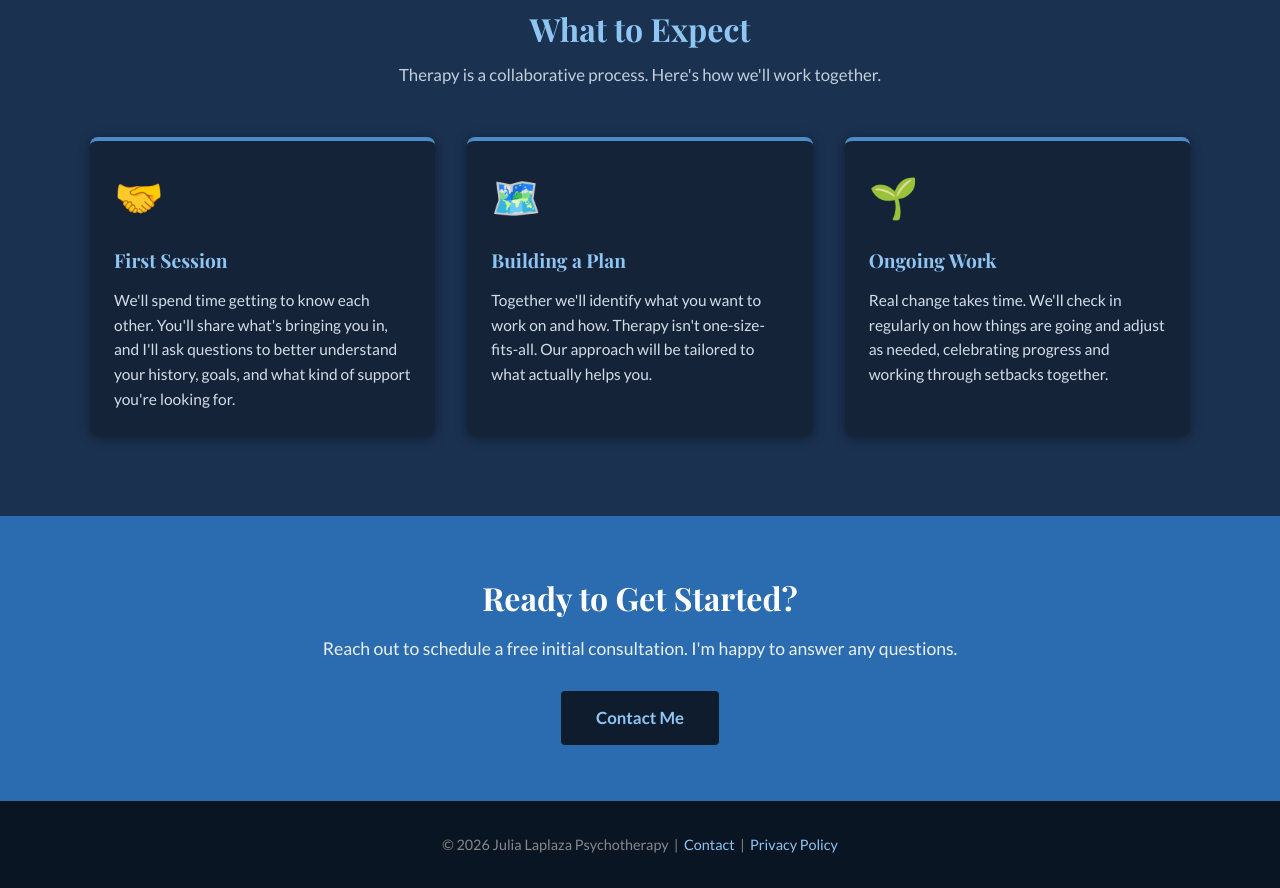
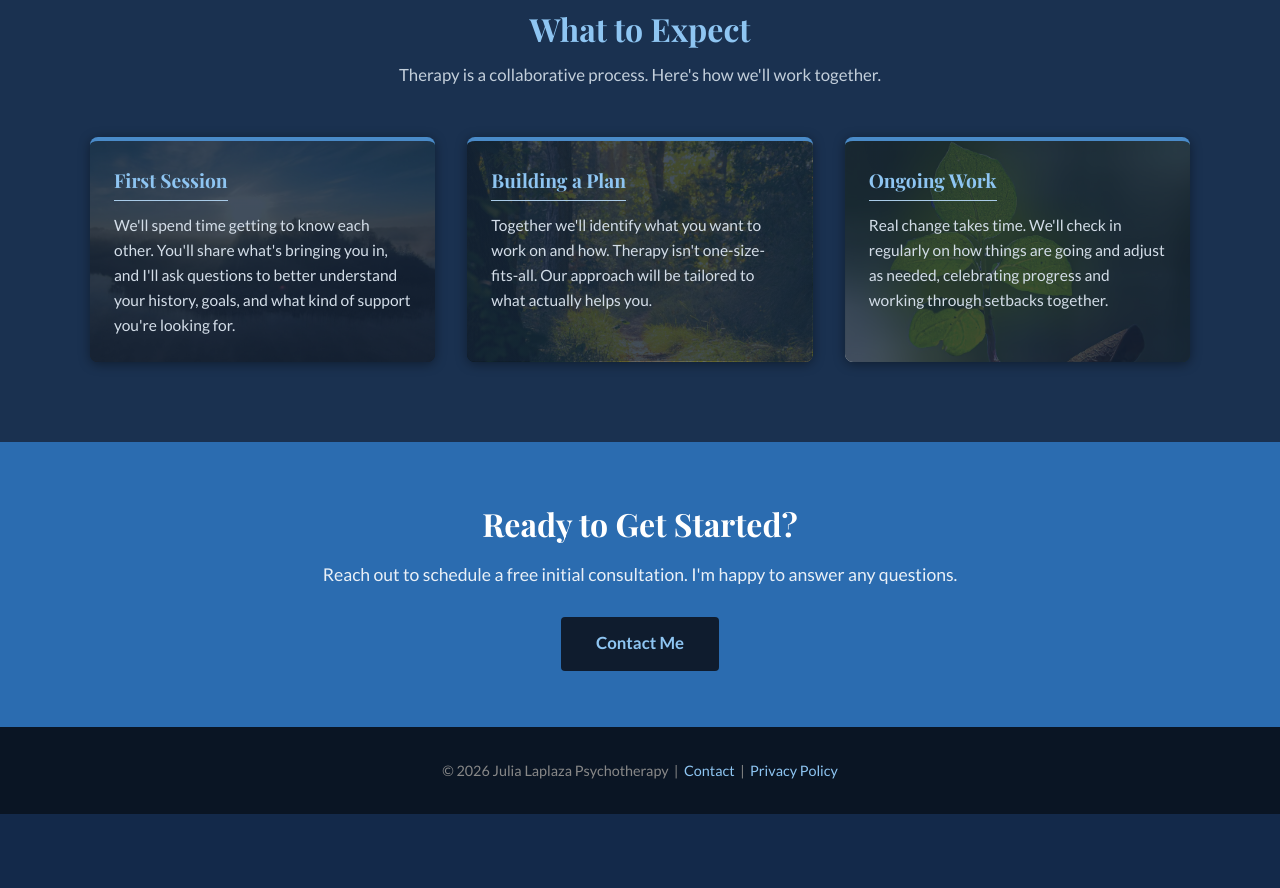
Before and after one commit to luce-vision/Julia-Laplaza-Psychotherapy-Site, a plain HTML site: page about.html in a window 1280 px wide. Shown: the part 1168-2056 px from the top of the page. After the commit the page ends 1982 px from the top, so only its background shows below. Drawn offline with nearby package versions, Linux system fonts and the light colour scheme; a web font is replaced by a local one.

Commit message:
About card photos,remove emojis, underline card headings

```diff
--- a/about.html
+++ b/about.html
@@ -69,25 +69,22 @@
       <p class="section-subtitle">Therapy is a collaborative process. Here's how we'll work together.</p>
       <div class="services-grid-3">
 
-        <div class="service-card">
+        <div class="service-card card-first">
           <div class="card-body">
-            <div class="icon">🤝</div>
             <h3>First Session</h3>
             <p>We'll spend time getting to know each other. You'll share what's bringing you in, and I'll ask questions to better understand your history, goals, and what kind of support you're looking for.</p>
           </div>
         </div>
 
-        <div class="service-card">
+        <div class="service-card card-plan">
           <div class="card-body">
-            <div class="icon">🗺️</div>
             <h3>Building a Plan</h3>
             <p>Together we'll identify what you want to work on and how. Therapy isn't one-size-fits-all. Our approach will be tailored to what actually helps you.</p>
           </div>
         </div>
 
-        <div class="service-card">
+        <div class="service-card card-ongoing">
           <div class="card-body">
-            <div class="icon">🌱</div>
             <h3>Ongoing Work</h3>
             <p>Real change takes time. We'll check in regularly on how things are going and adjust as needed, celebrating progress and working through setbacks together.</p>
           </div>
--- a/style.css
+++ b/style.css
@@ -269,7 +269,10 @@ section {
 /* Service card background photos, darkened so text stays readable */
 .service-card.card-individual,
 .service-card.card-couples,
-.service-card.card-consultation {
+.service-card.card-consultation,
+.service-card.card-first,
+.service-card.card-plan,
+.service-card.card-ongoing {
   background-size: cover;
   background-position: center;
 }
@@ -286,9 +289,16 @@ section {
   background-image: linear-gradient(rgba(20, 35, 56, 0.80), rgba(20, 35, 56, 0.80)), url('card-forest.jpg');
 }
 
-.service-card .icon {
-  font-size: 2.5rem;
-  margin-bottom: 1rem;
+.service-card.card-first {
+  background-image: linear-gradient(rgba(20, 35, 56, 0.80), rgba(20, 35, 56, 0.80)), url('card-sunrise.jpg');
+}
+
+.service-card.card-plan {
+  background-image: linear-gradient(rgba(20, 35, 56, 0.80), rgba(20, 35, 56, 0.80)), url('card-path.jpg');
+}
+
+.service-card.card-ongoing {
+  background-image: linear-gradient(rgba(20, 35, 56, 0.80), rgba(20, 35, 56, 0.80)), url('card-sprout.jpg');
 }
 
 @media (max-width: 768px) {
@@ -306,6 +316,13 @@ section {
 .service-card p {
   color: #d3dde8;
   font-size: 0.97rem;
+}
+
+/* Homepage service card headings: underlined to match the site title */
+.services-grid-3 .service-card h3 {
+  display: inline-block;
+  padding-bottom: 0.25em;
+  border-bottom: 1.5px solid #a9cbe8;
 }
 
 /* Why us */
```
Also changed, not shown: index.html (+0 -3 lines), card-path.jpg (added), card-sprout.jpg (added), card-sunrise.jpg (added).
